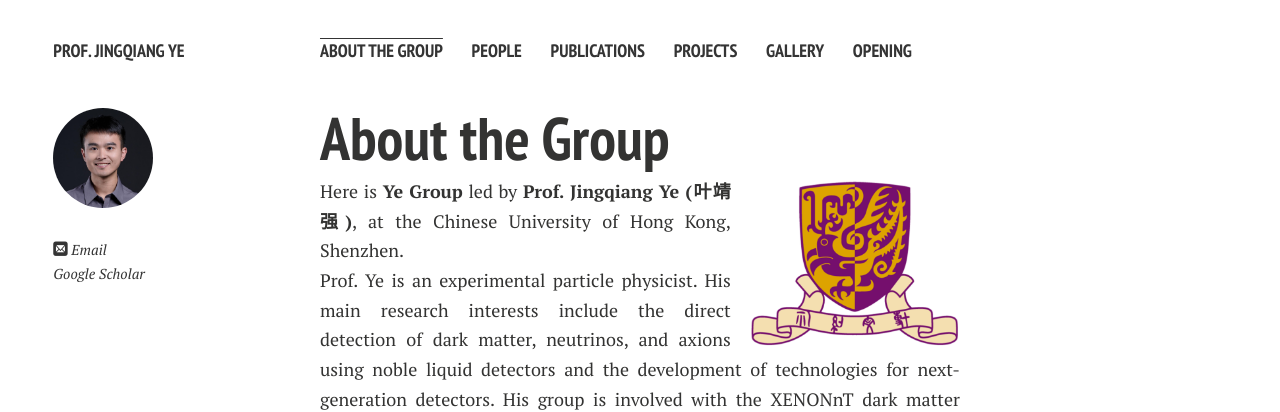
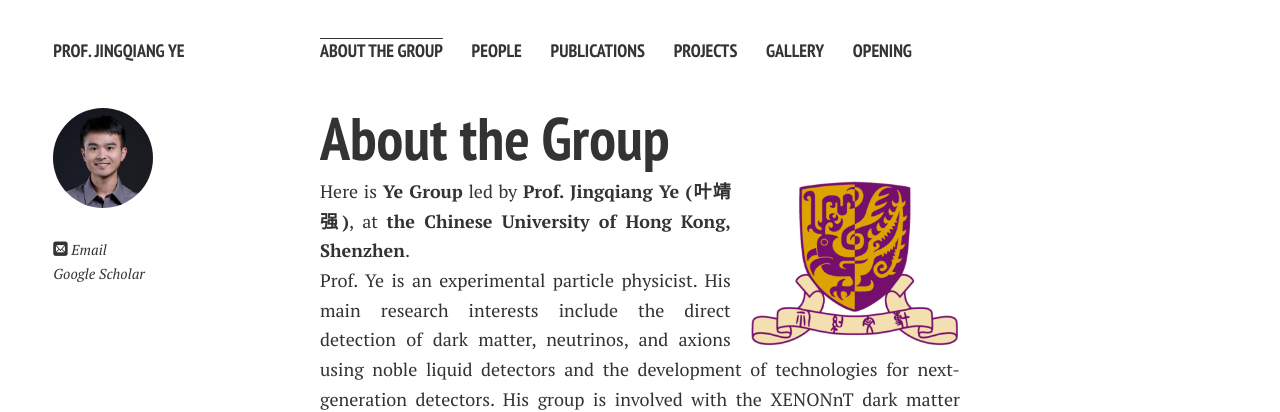
Before and after one commit to terteruu/terteruu.github.io, a Jekyll site: the page built from index.md, in a window 1280 px wide. Shown: the top 412 px of the page. Built offline with Jekyll 4.4.1, drawn with Linux system fonts in a browser that asks for light colours; nearby versions of some CDN libraries; comment, search, counter and statistics services are not loaded; a style sheet for code colours, icons or effects is not loaded.

Commit message:
bold cuhksz

```diff
--- a/index.md
+++ b/index.md
@@ -10,7 +10,7 @@ layout: page
 
 <p>
 <img src="https://raw.githubusercontent.com/terteruu/terteruu.github.io/main/images/cuhk-logo-cut.png"  class="floatpic" width="96" height="80">
-Here is <b>Ye Group</b> led by <b>Prof. Jingqiang Ye (叶靖强)</b>, at the Chinese University of Hong Kong, Shenzhen.<br>
+Here is <b>Ye Group</b> led by <b>Prof. Jingqiang Ye (叶靖强)</b>, at <b>the Chinese University of Hong Kong, Shenzhen</b>.<br>
 Prof. Ye is an experimental particle physicist. His main research interests include the direct detection of dark matter, neutrinos, and axions using noble liquid detectors and the development of technologies for next-generation detectors. His group is involved with the XENONnT dark matter experiment and RELICS reactor neutrino experiment, and he served as Analysis Coordinator for the XENONnT experiment from 2022 to 2023.<br>
 If you are interested in any aspect of our group, you can feel free to contact Prof. Ye. Please email at <i>yejingqiang@cuhk.edu.cn</i>.
 </p>
```
